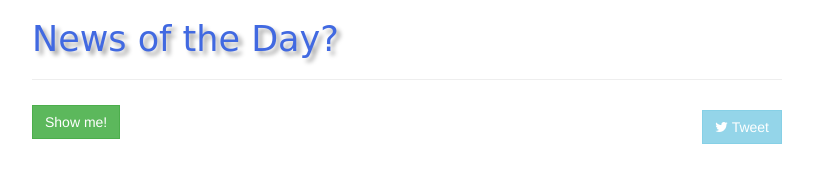
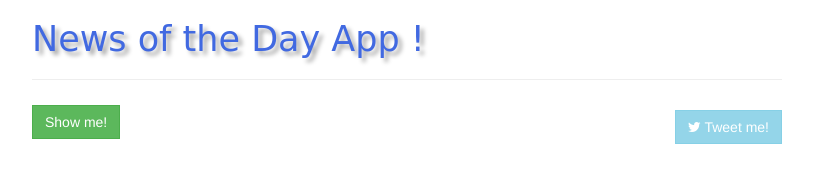
Before and after one commit to CodeSignDesign/newsoftheday, a plain HTML site: page index.html in a window 1280 px wide. Shown: the whole page, without its empty margins (233-1046 px from the left). Drawn offline with nearby package versions, Linux system fonts and the light colour scheme; no server answers.

Commit message:
Changed html

```diff
--- a/index.html
+++ b/index.html
@@ -14,19 +14,19 @@
 
     <link rel="stylesheet" href="index.css">
 
-    <title>Hello, world!</title>
+    <title>News of the Day App</title>
   </head>
   <body>
 
     <div class="container">
         <div class="row">
             <div class="col-sm-8 col-sm-offset-2">
-                <h1 class="quoteBody">News of the Day?</h1>
+                <h1 class="quoteBody">News of the Day App !</h1>
                 <h1><a href="#" class="quoteBodyLink"></a><h1>
                 <p class="quoteAuthor"></p>
                 <hr>
                 <button class="btn btn-success read">Show me!</button>
-                <a disabled class="tweetQuote btn btn-info pull-right" href=""><i class="fa fa-twitter"></i> Tweet</a>
+                <a disabled class="tweetQuote btn btn-info pull-right" href=""><i class="fa fa-twitter"></i> Tweet me!</a>
             </div>
         </div>
     </div>
```
